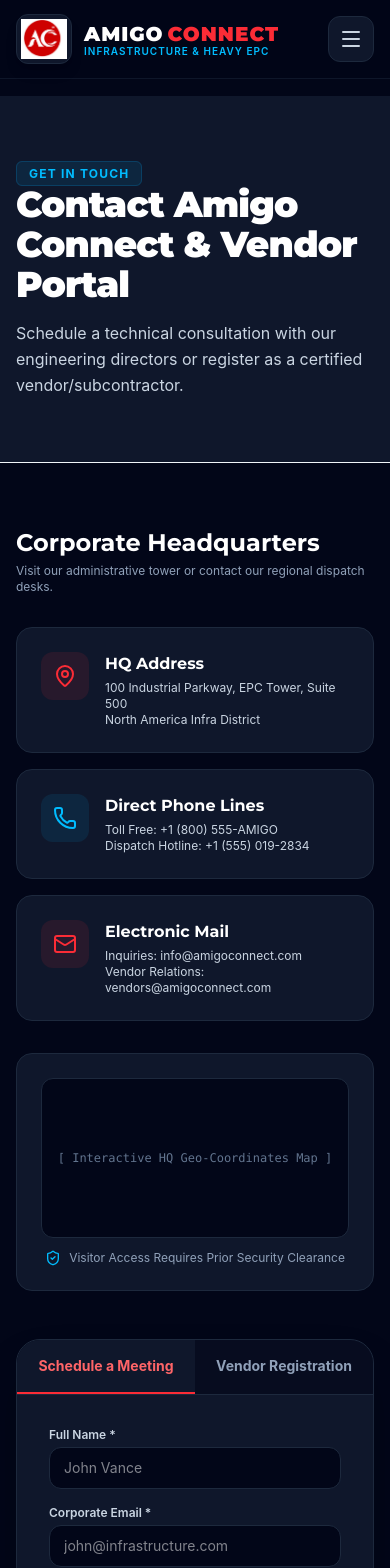
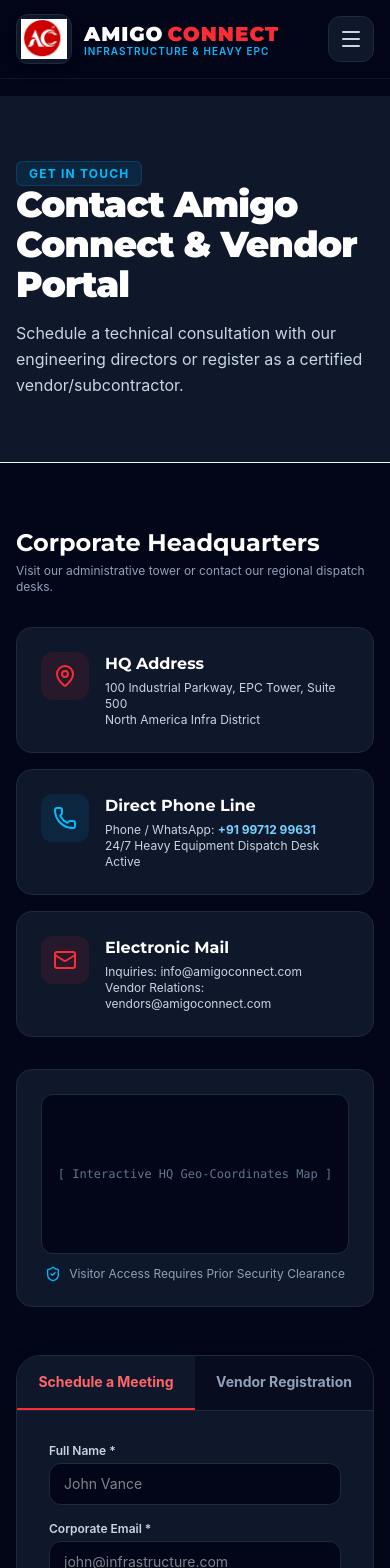
Before and after one commit to rai174-ui/amigoconnect, a React (Vite) app: page /contact in a window 390 px wide. Shown: the top 1568 px of the page. Built offline with nearby package versions, Linux system fonts and the light colour scheme.

Commit message:
feat: update Managing Director & CEO to Padam with photo, update phone contact to +91 99712 99631, and enhance video autoplay

```diff
--- a/src/components/Footer.jsx
+++ b/src/components/Footer.jsx
@@ -121,11 +121,11 @@ export default function Footer({ onOpenModal }) {
               </div>
               <div className="flex items-center space-x-3">
                 <Phone className="w-4 h-4 text-sky-400 shrink-0" />
-                <span className="text-slate-300">+1 (800) 555-AMIGO</span>
+                <a href="tel:+919971299631" className="text-slate-300 hover:text-white transition-colors">+91 99712 99631</a>
               </div>
               <div className="flex items-center space-x-3">
                 <Mail className="w-4 h-4 text-sky-400 shrink-0" />
-                <span className="text-slate-300">info@amigoconnect.com</span>
+                <a href="mailto:info@amigoconnect.com" className="text-slate-300 hover:text-white transition-colors">info@amigoconnect.com</a>
               </div>
             </div>
 
--- a/src/components/Header.jsx
+++ b/src/components/Header.jsx
@@ -45,14 +45,14 @@ export default function Header({ onOpenModal }) {
               <MapPin className="w-3.5 h-3.5 text-sky-400" />
               <span>EPC Tower, Suite 500, Industrial Zone</span>
             </span>
-            <span className="flex items-center space-x-1.5">
+            <a href="tel:+919971299631" className="flex items-center space-x-1.5 hover:text-white transition-colors">
               <Phone className="w-3.5 h-3.5 text-sky-400" />
-              <span>+1 (800) 555-AMIGO</span>
-            </span>
-            <span className="flex items-center space-x-1.5">
+              <span>+91 99712 99631</span>
+            </a>
+            <a href="mailto:info@amigoconnect.com" className="flex items-center space-x-1.5 hover:text-white transition-colors">
               <Mail className="w-3.5 h-3.5 text-sky-400" />
               <span>info@amigoconnect.com</span>
-            </span>
+            </a>
           </div>
 
           <div className="flex items-center space-x-4">
@@ -72,7 +72,7 @@ export default function Header({ onOpenModal }) {
       }`}>
         <div className="max-w-7xl mx-auto px-4 sm:px-6 lg:px-8 flex items-center justify-between">
 
-          {/* Logo with official image asset */}
+          {/* Logo */}
           <Link to="/" onClick={closeMobileMenu} className="flex items-center space-x-3 group">
             <div className="p-1 bg-slate-900 rounded-xl border border-slate-800 group-hover:border-red-500/50 transition-colors shadow-lg">
               <img
--- a/src/pages/About.jsx
+++ b/src/pages/About.jsx
@@ -93,15 +93,17 @@ export default function About({ onOpenModal }) {
             <div className="grid grid-cols-1 lg:grid-cols-12 gap-8 items-center">
 
               <div className="lg:col-span-4 text-center lg:text-left space-y-4">
-                <img
-                  src="https://images.unsplash.com/photo-1560250097-0b93528c311a?auto=format&fit=crop&w=600&q=80"
-                  alt="Director's Portrait - Amigo Connect Executive"
-                  className="w-48 h-48 mx-auto lg:mx-0 rounded-2xl object-cover border-2 border-red-500/40 shadow-xl"
-                />
+                <div className="w-48 h-48 mx-auto lg:mx-0 rounded-2xl overflow-hidden border-2 border-red-500/40 shadow-xl bg-slate-900">
+                  <img
+                    src="/images/padam.jpg"
+                    alt="Padam - Managing Director & CEO"
+                    className="w-full h-full object-cover object-top"
+                  />
+                </div>
                 <div>
-                  <h3 className="text-xl font-bold text-white font-heading">Arthur Pendelton</h3>
+                  <h3 className="text-xl font-bold text-white font-heading">Padam</h3>
                   <p className="text-xs text-sky-400 font-semibold">Managing Director & CEO</p>
-                  <p className="text-xs text-slate-400">30+ Years in Infrastructure EPC</p>
+                  <p className="text-xs text-slate-400">Strategic Leadership & Heavy EPC Division</p>
                 </div>
               </div>
 
--- a/src/pages/Contact.jsx
+++ b/src/pages/Contact.jsx
@@ -108,10 +108,10 @@ export default function Contact({ onOpenModal }) {
                     <Phone className="w-6 h-6" />
                   </div>
                   <div>
-                    <h4 className="text-base font-bold text-white font-heading">Direct Phone Lines</h4>
+                    <h4 className="text-base font-bold text-white font-heading">Direct Phone Line</h4>
                     <p className="text-xs text-slate-300 mt-1">
-                      Toll Free: +1 (800) 555-AMIGO<br />
-                      Dispatch Hotline: +1 (555) 019-2834
+                      Phone / WhatsApp: <a href="tel:+919971299631" className="text-sky-300 font-bold hover:underline">+91 99712 99631</a><br />
+                      24/7 Heavy Equipment Dispatch Desk Active
                     </p>
                   </div>
                 </div>
@@ -123,8 +123,8 @@ export default function Contact({ onOpenModal }) {
                   <div>
                     <h4 className="text-base font-bold text-white font-heading">Electronic Mail</h4>
                     <p className="text-xs text-slate-300 mt-1">
-                      Inquiries: info@amigoconnect.com<br />
-                      Vendor Relations: vendors@amigoconnect.com
+                      Inquiries: <a href="mailto:info@amigoconnect.com" className="hover:underline">info@amigoconnect.com</a><br />
+                      Vendor Relations: <a href="mailto:vendors@amigoconnect.com" className="hover:underline">vendors@amigoconnect.com</a>
                     </p>
                   </div>
                 </div>
--- a/src/pages/Home.jsx
+++ b/src/pages/Home.jsx
@@ -33,19 +33,28 @@ export default function Home({ onOpenModal }) {
   const [projectTab, setProjectTab] = useState('all');
   const [currentTestimonial, setCurrentTestimonial] = useState(0);
 
-  // Auto-play video on mount and handle state
+  // Guaranteed video autoplay handler
   useEffect(() => {
-    if (videoRef.current) {
-      videoRef.current.muted = isMuted;
-      const playPromise = videoRef.current.play();
-      if (playPromise !== undefined) {
-        playPromise
+    const video = videoRef.current;
+    if (video) {
+      video.defaultMuted = true;
+      video.muted = isMuted;
+
+      const attemptPlay = () => {
+        video.play()
           .then(() => setIsPlaying(true))
           .catch((err) => {
-            console.log("Autoplay deferred:", err);
+            console.warn("Autoplay deferred by browser policy:", err);
             setIsPlaying(false);
           });
-      }
+      };
+
+      video.addEventListener('canplaythrough', attemptPlay);
+      attemptPlay();
+
+      return () => {
+        video.removeEventListener('canplaythrough', attemptPlay);
+      };
     }
   }, [isMuted]);
 
@@ -55,8 +64,9 @@ export default function Home({ onOpenModal }) {
         videoRef.current.pause();
         setIsPlaying(false);
       } else {
-        videoRef.current.play();
-        setIsPlaying(true);
+        videoRef.current.play()
+          .then(() => setIsPlaying(true))
+          .catch(err => console.error(err));
       }
     }
   };
@@ -212,29 +222,44 @@ export default function Home({ onOpenModal }) {
   return (
     <div className="min-h-screen bg-slate-950 text-slate-100 overflow-x-hidden">
 
-      {/* ================= HERO SECTION WITH HIGH VISIBILITY VIDEO BACKGROUND ================= */}
+      {/* ================= HERO SECTION WITH VIDEO BACKGROUND ================= */}
       <section className="relative min-h-screen flex items-center justify-center pt-24 pb-16 overflow-hidden">
         {/* Background Video */}
         <div className="absolute inset-0 z-0 overflow-hidden">
           <video
             ref={videoRef}
+            src="/videos/IntroductionVideo.mp4"
             autoPlay
             loop
             muted
             playsInline
             preload="auto"
-            className="w-full h-full object-cover scale-105 filter brightness-[0.85] contrast-[1.05]"
+            className="w-full h-full object-cover scale-105 filter brightness-[0.88] contrast-[1.05]"
           >
             <source src="/videos/IntroductionVideo.mp4" type="video/mp4" />
             Your browser does not support the video tag.
           </video>
 
-          {/* Balanced gradient overlay for vivid video playback & WCAG AAA contrast */}
-          <div className="absolute inset-0 bg-gradient-to-t from-slate-950 via-slate-950/40 to-slate-950/20"></div>
-          <div className="absolute inset-0 bg-slate-950/25"></div>
+          {/* Transparent Vignette Overlay for WCAG Text Contrast */}
+          <div className="absolute inset-0 bg-gradient-to-t from-slate-950 via-slate-950/35 to-slate-950/20"></div>
+          <div className="absolute inset-0 bg-slate-950/20"></div>
         </div>
 
-        {/* Video Player Controls */}
+        {/* Video Autoplay Fallback Trigger Overlay */}
+        {!isPlaying && (
+          <button
+            onClick={togglePlay}
+            className="absolute inset-0 z-10 flex items-center justify-center bg-slate-950/30 backdrop-blur-xs group"
+            title="Click to play background video"
+          >
+            <div className="p-5 bg-red-600/90 text-white rounded-full shadow-2xl group-hover:scale-110 transition-transform flex items-center space-x-2 border border-white/20">
+              <Play className="w-8 h-8 fill-current ml-1" />
+              <span className="text-sm font-bold pr-2">Play Infrastructure Video</span>
+            </div>
+          </button>
+        )}
+
+        {/* Video Player Floating Controls */}
         <div className="absolute bottom-8 right-8 z-20 flex items-center space-x-3 bg-slate-950/85 backdrop-blur-md p-2 rounded-full border border-sky-500/30 shadow-2xl">
           <button
             onClick={togglePlay}
```
Also changed, not shown: public/images/padam.jpg (added).
